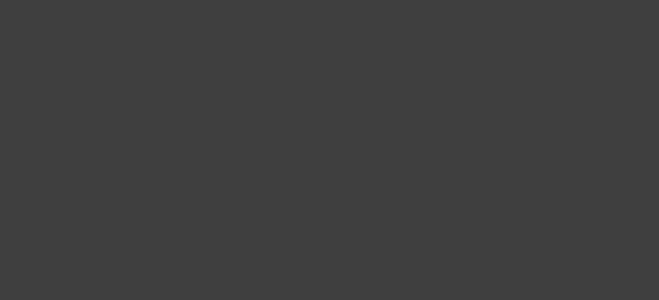
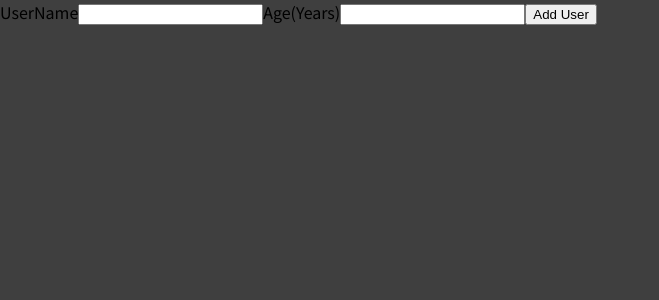
Before and after one commit to AnanSer/UserFormInterface, a React (Create React App) app: page / in a window 1280 px wide. Shown: the top 300 px of the page, without its empty margins (0-659 px from the left). Built offline with nearby package versions, Linux system fonts and the light colour scheme.

Commit message:
displayed the first form

```diff
--- a/src/App.js
+++ b/src/App.js
@@ -1,8 +1,14 @@
 import React from "react";
+
+import AddUser from "./components/Users/AddUser";
 import "./App.css";
 
 const App = () => {
-  return <div></div>;
+  return (
+    <div>
+      <AddUser />
+    </div>
+  );
 };
 
 export default App;
```
